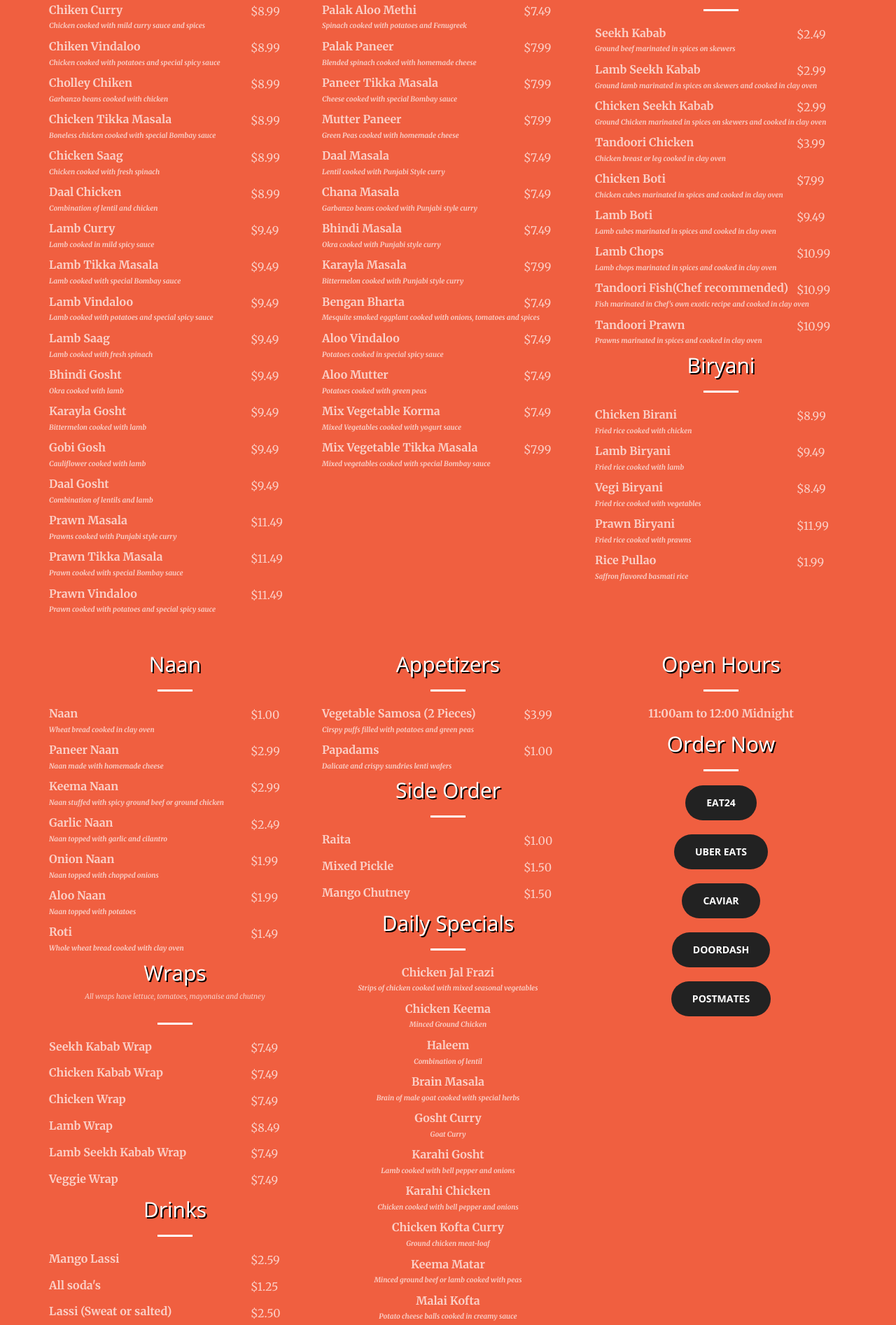
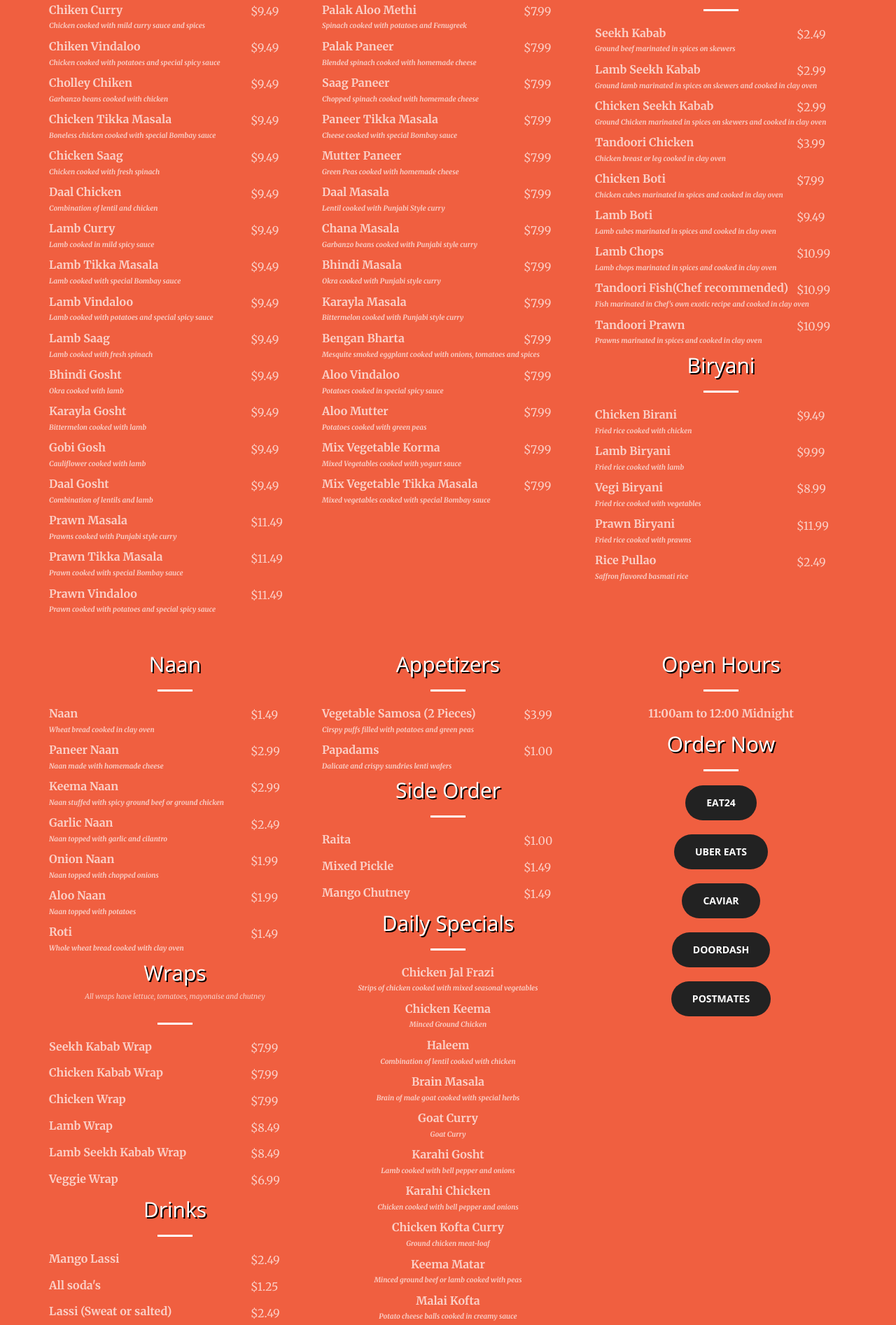
Before and after one commit to kashifali554/Chutney_demo, a website: page index.html in a window 1280 px wide. Shown: the part 1546-3439 px from the top of the page at 70% size. Drawn offline with nearby package versions, Linux system fonts and the light colour scheme.

Commit message:
Updated prices

```diff
--- a/index.html
+++ b/index.html
@@ -113,42 +113,42 @@
                <hr class="light">
                 <tr>
                   <th class="text-faded dish">Chiken Curry</th>
-                  <td class="text-faded price ">$8.99</td>
+                  <td class="text-faded price ">$9.49</td>
                     <tr>
                       <th class="text-faded description" colspan="2">Chicken cooked with mild curry sauce and spices</th>
                     </tr>
                   </tr>
                 <tr>
                   <th class="text-faded dish">Chiken Vindaloo</th>
-                  <td class="text-faded price ">$8.99</td>
+                  <td class="text-faded price ">$9.49</td>
                     <tr>
                       <th class="text-faded description" colspan="2">Chicken cooked with potatoes and special spicy sauce</th>
                     </tr>
                 </tr>
                 <tr>
                   <th class="text-faded dish">Cholley Chiken</th>
-                  <td class="text-faded price ">$8.99</td>
+                  <td class="text-faded price ">$9.49</td>
                     <tr>
                       <th class="text-faded description" colspan="2">Garbanzo beans cooked with chicken</th>
                     </tr>
                 </tr>
                 <tr>
                   <th class="text-faded dish">Chicken Tikka Masala</th>
-                  <td class="text-faded price ">$8.99</td>
+                  <td class="text-faded price ">$9.49</td>
                     <tr>
                       <th class="text-faded description" colspan="2">Boneless chicken cooked with special Bombay sauce</th>
                     </tr>
                 </tr>
                 <tr>
                   <th class="text-faded dish">Chicken Saag</th>
-                  <td class="text-faded price ">$8.99</td>
+                  <td class="text-faded price ">$9.49</td>
                     <tr>
                       <th class="text-faded description" colspan="2">Chicken cooked with fresh spinach</th>
                     </tr>
                 </tr>
                 <tr>
                   <th class="text-faded dish">Daal Chicken</th>
-                  <td class="text-faded price ">$8.99</td>
+                  <td class="text-faded price ">$9.49</td>
                     <tr>
                       <th class="text-faded description" colspan="2">Combination of lentil and chicken</th>
                     </tr>
@@ -238,7 +238,7 @@
               <hr class="light">
               <tr>
                 <th class="text-faded dish">Palak Aloo Methi</th>
-                <td class="text-faded price ">$7.49</td>
+                <td class="text-faded price ">$7.99</td>
                 <tr>
                   <th class="text-faded description" colspan="2">Spinach cooked with potatoes and Fenugreek</th>
                 </tr>
@@ -248,6 +248,13 @@
                 <td class="text-faded price ">$7.99</td>
                 <tr>
                   <th class="text-faded description" colspan="2">Blended spinach cooked with homemade cheese</th>
+                </tr>
+              </tr>
+              <tr>
+                <th class="text-faded dish">Saag Paneer</th>
+                <td class="text-faded price ">$7.99</td>
+                <tr>
+                  <th class="text-faded description" colspan="2">Chopped spinach cooked with homemade cheese</th>
                 </tr>
               </tr>
               <tr>
@@ -266,21 +273,21 @@
               </tr>
               <tr>
                 <th class="text-faded dish">Daal Masala</th>
-                <td class="text-faded price ">$7.49</td>
+                <td class="text-faded price ">$7.99</td>
                 <tr>
                   <th class="text-faded description" colspan="2">Lentil cooked with Punjabi Style curry</th>
                 </tr>
               </tr>
               <tr>
                 <th class="text-faded dish">Chana Masala</th>
-                <td class="text-faded price ">$7.49</td>
+                <td class="text-faded price ">$7.99</td>
                 <tr>
                   <th class="text-faded description" colspan="2">Garbanzo beans cooked with Punjabi style curry</th>
                 </tr>
               </tr>
               <tr>
                 <th class="text-faded dish">Bhindi Masala</th>
-                <td class="text-faded price ">$7.49</td>
+                <td class="text-faded price ">$7.99</td>
                 <tr>
                   <th class="text-faded description" colspan="2">Okra cooked with Punjabi style curry</th>
                 </tr>
@@ -294,28 +301,28 @@
               </tr>
               <tr>
                 <th class="text-faded dish">Bengan Bharta</th>
-                <td class="text-faded price ">$7.49</td>
+                <td class="text-faded price ">$7.99</td>
                 <tr>
                   <th class="text-faded description" colspan="2">Mesquite smoked eggplant cooked with onions, tomatoes and spices </th>
                 </tr>
               </tr>
               <tr>
                 <th class="text-faded dish">Aloo Vindaloo</th>
-                <td class="text-faded price ">$7.49</td>
+                <td class="text-faded price ">$7.99</td>
                 <tr>
                   <th class="text-faded description" colspan="2">Potatoes cooked in special spicy sauce</th>
                 </tr>
               </tr>
               <tr>
                 <th class="text-faded dish">Aloo Mutter</th>
-                <td class="text-faded price ">$7.49</td>
+                <td class="text-faded price ">$7.99</td>
                 <tr>
                   <th class="text-faded description" colspan="2">Potatoes cooked with green peas</th>
                 </tr>
               </tr>
               <tr>
                 <th class="text-faded dish">Mix Vegetable Korma</th>
-                <td class="text-faded price ">$7.49</td>
+                <td class="text-faded price ">$7.99</td>
                 <tr>
                   <th class="text-faded description" colspan="2">Mixed Vegetables cooked with yogurt sauce</th>
                 </tr>
@@ -404,21 +411,21 @@
               <hr class="light">
               <tr>
                 <th class="text-faded dish">Chicken Birani</th>
-                <td class="text-faded price">$8.99</td>
+                <td class="text-faded price">$9.49</td>
                 <tr>
                   <th class="text-faded description" colspan="2">Fried rice cooked with chicken</th>
                 </tr>
               </tr>
               <tr>
                 <th class="text-faded dish">Lamb Biryani</th>
-                <td class="text-faded price">$9.49</td>
+                <td class="text-faded price">$9.99</td>
                 <tr>
                   <th class="text-faded description" colspan="2">Fried rice cooked with lamb</th>
                 </tr>
               </tr>
               <tr>
                 <th class="text-faded dish">Vegi Biryani</th>
-                <td class="text-faded price">$8.49</td>
+                <td class="text-faded price">$8.99</td>
                 <tr>
                   <th class="text-faded description" colspan="2">Fried rice cooked with vegetables</th>
                 </tr>
@@ -432,7 +439,7 @@
               </tr>
               <tr>
                 <th class="text-faded dish">Rice Pullao</th>
-                <td class="text-faded price">$1.99</td>
+                <td class="text-faded price">$2.49</td>
                 <tr>
                   <th class="text-faded description" colspan="2">Saffron flavored basmati rice</th>
                 </tr>
@@ -455,7 +462,7 @@
               <hr class="light">
               <tr>
                 <th class="text-faded dish">Naan</th>
-                <td class="text-faded price">$1.00</td>
+                <td class="text-faded price">$1.49</td>
               <tr>
                   <th class="text-faded description" colspan="2">Wheat bread cooked in clay oven</th>
                 </tr>
@@ -510,21 +517,21 @@
               <hr class="light">
               <tr>
                 <th class="text-faded dish">Seekh Kabab Wrap</th>
-                <td class="text-faded price">$7.49</td>
+                <td class="text-faded price">$7.99</td>
                 <tr>
                   <th class="text-faded description" colspan="2"></th>
                 </tr>
               </tr>
               <tr>
                 <th class="text-faded dish">Chicken Kabab Wrap</th>
-                <td class="text-faded price">$7.49</td>
+                <td class="text-faded price">$7.99</td>
                 <tr>
                   <th class="text-faded description" colspan="2"></th>
                 </tr>
               </tr>
               <tr>
                 <th class="text-faded dish">Chicken Wrap</th>
-                <td class="text-faded price">$7.49</td>
+                <td class="text-faded price">$7.99</td>
                 <tr>
                   <th class="text-faded description" colspan="2"></th>
                 </tr>
@@ -538,14 +545,14 @@
               </tr>
               <tr>
                 <th class="text-faded dish">Lamb Seekh Kabab Wrap</th>
-                <td class="text-faded price">$7.49</td>
+                <td class="text-faded price">$8.49</td>
                 <tr>
                   <th class="text-faded description" colspan="2"></th>
                 </tr>
               </tr>
               <tr>
                 <th class="text-faded dish">Veggie Wrap</th>
-                <td class="text-faded price">$7.49</td>
+                <td class="text-faded price">$6.99</td>
                 <tr>
                   <th class="text-faded description" colspan="2"></th>
                 </tr>
@@ -558,7 +565,7 @@
               <hr class="light">
               <tr>
                 <th class="text-faded dish">Mango Lassi</th>
-                <td class="text-faded price">$2.59</td>
+                <td class="text-faded price">$2.49</td>
                 <tr>
                   <th class="text-faded description" colspan="2"></th>
                 </tr>
@@ -572,7 +579,7 @@
               </tr>
               <tr>
                 <th class="text-faded dish">Lassi (Sweat or salted)</th>
-                <td class="text-faded price">$2.50</td>
+                <td class="text-faded price">$2.49</td>
                 <tr>
                   <th class="text-faded description" colspan="2"></th>
                 </tr>
@@ -591,13 +598,6 @@
               <hr class="light">
               <tr>
                 <th class="text-faded dish">Gulab Jamun</th>
-                <td class="text-faded price">$2.00</td>
-                <tr>
-                  <th class="text-faded description" colspan="2"></th>
-                </tr>
-              </tr>
-              <tr>
-                <th class="text-faded dish">Mango Ice Cream</th>
                 <td class="text-faded price">$2.00</td>
                 <tr>
                   <th class="text-faded description" colspan="2"></th>
@@ -647,14 +647,14 @@
               </tr>
               <tr>
                 <th class="text-faded dish">Mixed Pickle</th>
-                <td class="text-faded price">$1.50</td>
+                <td class="text-faded price">$1.49</td>
                 <tr>
                   <th class="text-faded description" colspan="2"></th>
                 </tr>
               </tr>
               <tr>
                 <th class="text-faded dish">Mango Chutney</th>
-                <td class="text-faded price">$1.50</td>
+                <td class="text-faded price">$1.49</td>
                 <tr>
                   <th class="text-faded description" colspan="2"></th>
                 </tr>
@@ -680,7 +680,7 @@
               <tr>
                 <th class="text-faded dish text-center">Haleem</th>
                 <tr>
-                  <th class="text-faded description text-center" colspan="2">Combination of lentil</th>
+                  <th class="text-faded description text-center" colspan="2">Combination of lentil cooked with chicken</th>
                 </tr>
               </tr>
               <tr>
@@ -690,7 +690,7 @@
                 </tr>
               </tr>
               <tr>
-                <th class="text-faded dish text-center">Gosht Curry</th>
+                <th class="text-faded dish text-center">Goat Curry</th>
                 <tr>
                   <th class="text-faded description text-center" colspan="2">Goat Curry</th>
                 </tr>
@@ -734,7 +734,13 @@
               <tr>
                 <th class="text-faded dish text-center">Trout Fish</th>
                 <tr>
-                  <th class="text-faded description text-center" colspan="2"></th>
+                  <th class="text-faded description text-center" colspan="2">Whole trout marinated and cooked in clay oven</th>
+                </tr>
+              </tr>
+              <tr>
+                <th class="text-faded dish text-center">Daal Makhni</th>
+                <tr>
+                  <th class="text-faded description text-center" colspan="2">Black lentils cooked with butter and creem</th>
                 </tr>
               </tr>
             </table>
```
